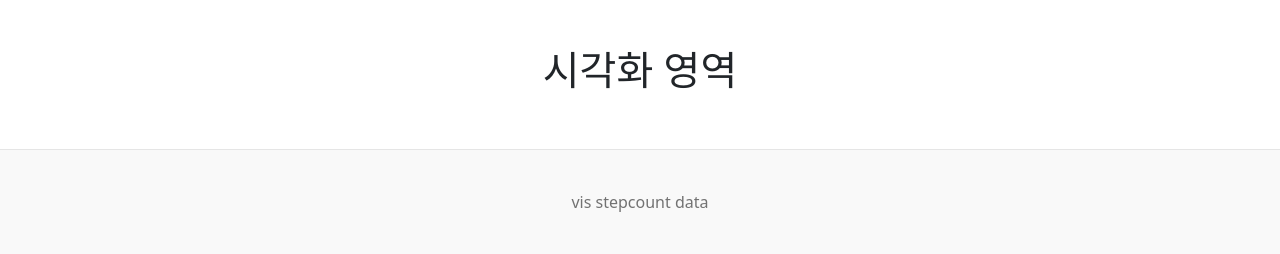
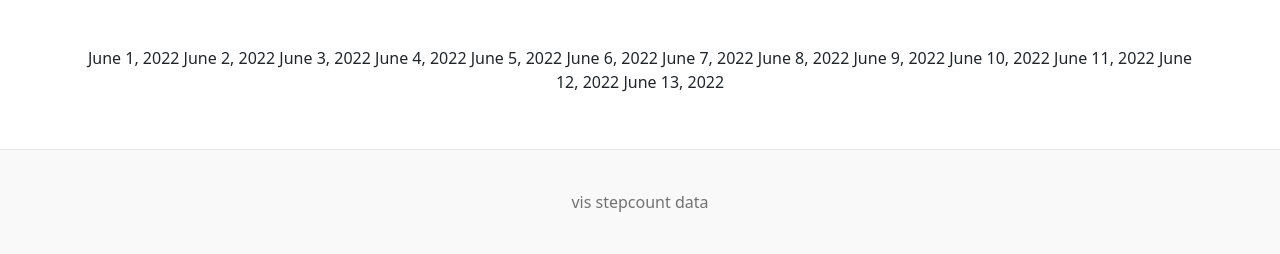
Before and after one commit to sujinhur/button_app, a Django app: page /month/ in a window 1280 px wide. Shown: the part 570-824 px from the top of the page. Run offline with Django 4.2, Linux system fonts and the light colour scheme; data comes from the database, SQL or seed files in the repository; parts of the project's set-up code (start-up, migrations or seed data) failed here and were passed over.

Commit message:
add month, year page

```diff
--- a/btnapp/templates/base.html
+++ b/btnapp/templates/base.html
@@ -21,20 +21,21 @@
                     <div class="col-4 pt-1">
                     </div>
                     <div class="col-4 text-center">
-                        <a class="blog-header-logo text-white" href="#">stepcount</a>
+                        <a class="blog-header-logo text-white" href="/" style="font-family: Arial;">stepcount</a>
                     </div>
                     <div class="col-4 d-flex justify-content-end align-items-center">
                         <div class="btn-group dropstart">
 
-                            <a class="btn btn-sm" id="dropdownMenu2" data-bs-toggle="dropdown" aria-expanded="false" href="#">
+                            <a class="btn btn-sm" id="dropdownMenu2" data-bs-toggle="dropdown" aria-expanded="false">
                                 <svg xmlns="http://www.w3.org/2000/svg" width="20" height="20" fill="white" class="bi bi-three-dots-vertical" viewBox="0 0 16 16">
                                     <path d="M9.5 13a1.5 1.5 0 1 1-3 0 1.5 1.5 0 0 1 3 0zm0-5a1.5 1.5 0 1 1-3 0 1.5 1.5 0 0 1 3 0zm0-5a1.5 1.5 0 1 1-3 0 1.5 1.5 0 0 1 3 0z"/>
                                 </svg>
                             </a>
-                            <ul class="dropdown-menu" aria-labelledby="dropdownMenu2">
-                                <li><button class="dropdown-item" type="button">기간 설정</button></li>
+                            <ul class="dropdown-menu" aria-labelledby="dropdownMenu2" style="min-width: 7rem;">
+                                <li><a class="dropdown-item" href="/specify">기간 설정</a></li>
                                 <li><hr class="dropdown-divider"></li>
-                                <li><button class="dropdown-item" type="button">비교</button></li>
+                                <li><a class="dropdown-item" href="/compare">비교</a></li>
+
                             </ul>
                         </div>
 
--- a/btnapp/templates/visstep/month.html
+++ b/btnapp/templates/visstep/month.html
@@ -7,7 +7,7 @@
             <a class="nav-link" href="/">7일</a>
             </li>
             <li class="nav-item">
-            <a class="nav-link active fw-bolder" aria-current="page" href="#">1개월</a>
+            <a class="nav-link active fw-bolder" aria-current="page" href="/month">1개월</a>
             </li>
             <li class="nav-item text-white">
             <a class="nav-link" href="/year">12개월</a>
@@ -19,14 +19,16 @@
 {% block main %}
 
     <div class="col-md-12 text-center" style="margin-top: 10%;">
-        <a class="btn btn-sm" href="#" style="margin-bottom: 1%;"><img class="img_rotate" src="../../static/images/next1.png"></a>
-        <strong class="d-inline-block mb-2 align-middle text-dark fs-5">날짜 및 버튼</strong>
-        <a class="btn btn-sm" href="#" style="margin-bottom: 1%;"><img src="../../static/images/next1.png"></a>
+        <a class="btn btn-sm" href="{% url 'month' next_page_index %}" style="margin-bottom: 1%;"><img class="img_rotate" src="../../static/images/next1.png"></a>
+        <strong class="d-inline-block mb-2 align-middle text-dark fs-5">{{ date_range }}</strong>
+        <a class="btn btn-sm" href="{% url 'month' prev_page_index %}" style="margin-bottom: 1%;"><img src="../../static/images/next1.png"></a>
     </div>
 
 
     <div class="col-md-12 text-center" style="margin-top: 5%; margin-bottom: 5%">
-        <h1>시각화 영역</h1>
+        {% for i in date %}
+            {{ i.saved_time }}
+        {% endfor %}
     </div>
 
 {% endblock %}
--- a/btnapp/visstep/urls.py
+++ b/btnapp/visstep/urls.py
@@ -5,5 +5,9 @@ from . import views
 urlpatterns = [
     path('', views.home, name='home'),
     path('month/', views.month, name='month'),
+    path('month/<int:num>/', views.month, name='month'),
     path('year/', views.year, name='year'),
+    path('year/<int:num>/', views.year, name='year'),
+    path('specify/', views.specify, name='specify'),
+    path('compare/', views.compare, name='compare'),
 ]
--- a/btnapp/visstep/views.py
+++ b/btnapp/visstep/views.py
@@ -5,6 +5,9 @@ from django.core.paginator import Paginator, EmptyPage
 
 import datetime
 from datetime import timedelta
+from dateutil.relativedelta import relativedelta
+
+from pandas import date_range
 
 
 from .models import StepCount_Data
@@ -12,83 +15,145 @@ from .models import StepCount_Data
 # Create your views here.
 
 def home(request):
+    # 이번주 날짜
     current = datetime.date.today()
     weekday = datetime.datetime.today().weekday()
     startday = current - timedelta(days=weekday)
-
+    # 이번주 DB id
     current_index = StepCount_Data.objects.get(saved_time = current).id
     startday_index = StepCount_Data.objects.get(saved_time = startday).id
     model_index = StepCount_Data.objects.latest('id').id
 
-
+    # pagination
     page = request.GET.get("page", 1)
-
+    # 이번주 데이터만 보여주기 위함
     if page == 1:
         datalist = StepCount_Data.objects.order_by('-saved_time')[model_index - current_index:model_index - startday_index +1]
         paginator = Paginator(datalist, current_index - startday_index + 1)
-
+    # 저번주 부터 1주일씩 데이터 보여줌
     else:
         datalist = StepCount_Data.objects.order_by('-saved_time')[model_index - startday_index - 6:]
         paginator = Paginator(datalist, 7)
-
+    # url에 있는 현재 page값 get_page로 전달
     data = paginator.page(page)
 
+    # 날짜 범위
     month = []
     day = []
     for i in reversed(data.object_list):
         month.append(i.saved_time.month)
         day.append(i.saved_time.day)
 
-    date = str(month[0]) + "월 " + str(day[0]) + "일 ~" + str(month[-1]) + "월 " + str(day[-1]) + "일"
+        date_range = str(month[0]) + "월 " + str(day[0]) + "일 ~" + str(month[-1]) + "월 " + str(day[-1]) + "일"
 
     context = {
         "page" : data,
         "page_list" : reversed(data.object_list),
-        "date" : date,
+        "date_range" : date_range,
     }
     return render(request, 'visstep/home.html', context)
 
-# def home(request):
-#     current = datetime.date.today()
-#     weekday = datetime.datetime.today().weekday()
-#     print(weekday)
-#     startday = current - timedelta(days=weekday)
-#     print(startday)
 
-#     dataset = StepCount_Data.objects.raw("SELECT * FROM stepcountData WHERE saved_time BETWEEN '" + str(startday) + "' and '" + str(current) +"'")
-#     # dataset = StepCount_Data.objects.raw("SELECT * FROM stepcountData WHERE saved_time BETWEEN '" + str(startday- timedelta(days=7)) + "' and '" + str(startday- timedelta(days=1)) +"'")
+def month(request, num = 1):
+    # 이번달 날짜
+    current = datetime.date.today()
+    current_day = current.day
+    startday = current - timedelta(days=current_day -1)
 
-#     date = []
-#     stepcount = []
-#     for i in dataset:
-#         date.append(i)
-#         stepcount.append(i.stepCount)
-#     print(type(date[0]))
+    # next, prev page 번호 및 이에 따른 데이터 불러오기
+    next_page_index = num + 1
+    if num <= 1:
+        prev_page_index = 1
+        date = StepCount_Data.objects.filter(saved_time__range=[startday, current])
 
-#     day = str(startday.month) + "월 " + str(startday.day) + "일 ~ " + str(current.month) + "월 " + str(current.day) + "일"
+    else:
+        prev_page_index = num - 1
+        if current.month - num + 1 <= 0:
+            year_num = (current.month - num + 1)//(-12)
+            month_num = -((current.month - num + 1)%(-12))
+            date = StepCount_Data.objects.filter(saved_time__year = str(current.year - year_num - 1), saved_time__month = str(12 - month_num))
+            if StepCount_Data.objects.get(saved_time = str(date[0])).id == 1:
+                next_page_index = num
+        else:
+            date = StepCount_Data.objects.filter(saved_time__year = str(current.year), saved_time__month = str(current.month - num + 1))
 
-#     context = {
-#         'date': date,
-#         'stepcount' : stepcount,
-#         'day': day
-#     }
-
-#     return render(request, 'visstep/home.html', context)
-
-def month(request):
-    current = datetime.date.today()
-    current_day = datetime.datetime.today().day
-    startday = current - timedelta(days=current_day -1)
-    print(startday)
-
-    current_index = StepCount_Data.objects.get(saved_time = current).id
-    startday_index = StepCount_Data.objects.get(saved_time = startday).id
-    model_index = StepCount_Data.objects.latest('id').id
+    # 날짜 범위
+    first_date = StepCount_Data.objects.get(saved_time = str(date[0])).saved_time
+    date_range = str(first_date.year) + "년 " + str(first_date.month) + "월"
 
     context = {
-
+        "date" : date,
+        "next_page_index" : next_page_index,
+        "prev_page_index" : prev_page_index,
+        "date_range" : date_range,
     }
     return render(request, 'visstep/month.html', context)
 
-def year(request):
-    return render(request, 'visstep/year.html')
+
+def year(request, num = 1):
+    # 올해 날짜
+    current = datetime.date.today()
+    current_month = current.month
+    current_day = current.day
+    startday = current - relativedelta(months=current_month -1) - timedelta(days=current_day -1)
+
+    # next, prev page 번호 및 이에 따른 데이터 불러오기
+    next_page_index = num + 1
+    if num <= 1:
+        prev_page_index = 1
+        date = StepCount_Data.objects.filter(saved_time__range=[startday, current])
+    else:
+        prev_page_index = num - 1
+        new_day = startday - relativedelta(years=num -1)
+        date = StepCount_Data.objects.filter(saved_time__range=[new_day, new_day + relativedelta(years=1) - timedelta(days=1)])
+        if StepCount_Data.objects.get(saved_time = str(date[0])).id == 1:
+            next_page_index = num
+
+    # 날짜 범위
+    first_date = StepCount_Data.objects.get(saved_time = str(date[0])).saved_time
+    date_range = str(first_date.year) + "년"
+
+
+    context = {
+        "date" : date,
+        "next_page_index" : next_page_index,
+        "prev_page_index" : prev_page_index,
+        "date_range" : date_range,
+    }
+    return render(request, 'visstep/year.html', context)
+
+def specify(request):
+    current = datetime.date.today()
+    weekday = datetime.datetime.today().weekday()
+    startday = current - timedelta(days=weekday)
+
+    date = StepCount_Data.objects.filter(saved_time__range = [startday, current])
+
+
+    date_range = str(startday.month) + "월 " + str(startday.day) + "일 ~ " + str(current.month) + "월 " + str(current.day) + "일"
+    print(date[0])
+
+    context = {
+        "date_range" :date_range,
+        "date" : date,
+    }
+    return render(request, 'visstep/specify.html', context)
+
+def compare(request):
+    current = datetime.date.today()
+    weekday = datetime.datetime.today().weekday()
+    startday = current - timedelta(days=weekday)
+
+    date_1 = StepCount_Data.objects.filter(saved_time__range = [startday, current])
+    date_2 = StepCount_Data.objects.filter(saved_time__range = [startday - timedelta(days= 7), startday - timedelta(days= 1)])
+
+
+    date_range = str(startday.month) + "월 " + str(startday.day) + "일 ~ " + str(current.month) + "월 " + str(current.day) + "일"
+
+
+    context = {
+        "date_range" :date_range,
+        "date_1" : date_1,
+        "date_2" : date_2,
+    }
+    return render(request, 'visstep/compare.html', context)
```
Also changed, not shown: btnapp/templates/drop_base.html (added, +51 -0 lines), btnapp/templates/visstep/compare.html (added, +23 -0 lines), btnapp/templates/visstep/home.html (+4 -4 lines), btnapp/templates/visstep/specify.html (added, +18 -0 lines), btnapp/templates/visstep/year.html (+7 -5 lines).
